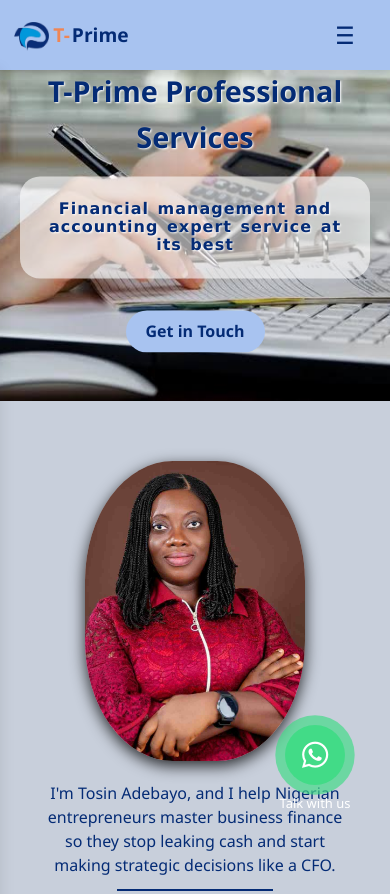
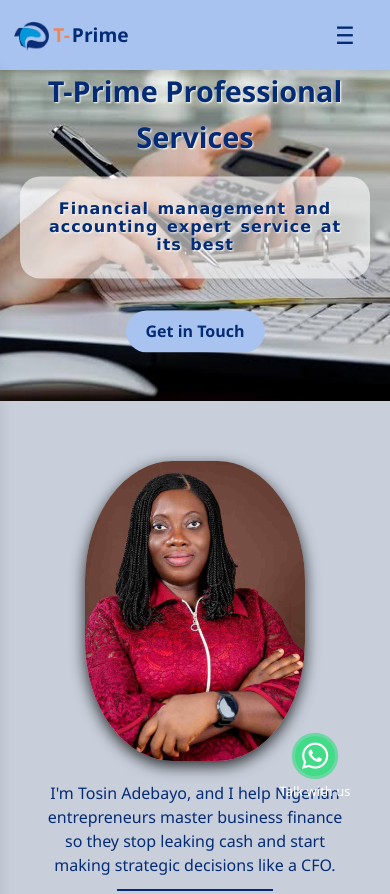
Before and after one commit to accolade99/tprime2, a plain HTML site: page index.html in a window 390 px wide. Shown: the top 894 px of the page. Drawn offline with Linux system fonts and the light colour scheme.

Commit message:
Update style.css

```diff
--- a/style.css
+++ b/style.css
@@ -798,7 +798,18 @@ body {
         border-radius: 4px;
         padding: 15px;
       }
-
+       @keyframes pulsing{
+            to {
+                box-shadow: 0 0 0 10px rgba(232, 76, 61, 0);
+            }
+        }
+    .contact-icon {
+        width: 40px;
+        height: 40px;
+    }
+    .text-icon{
+        margin-top: 5px;
+    }
 
 }
 
```
